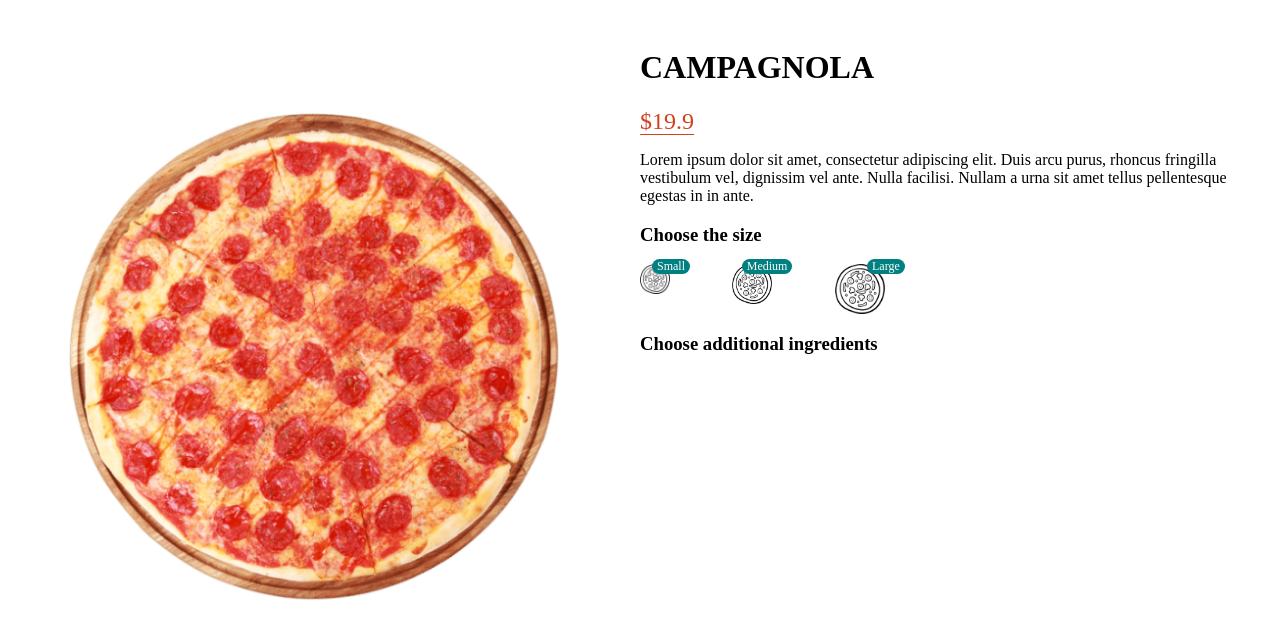
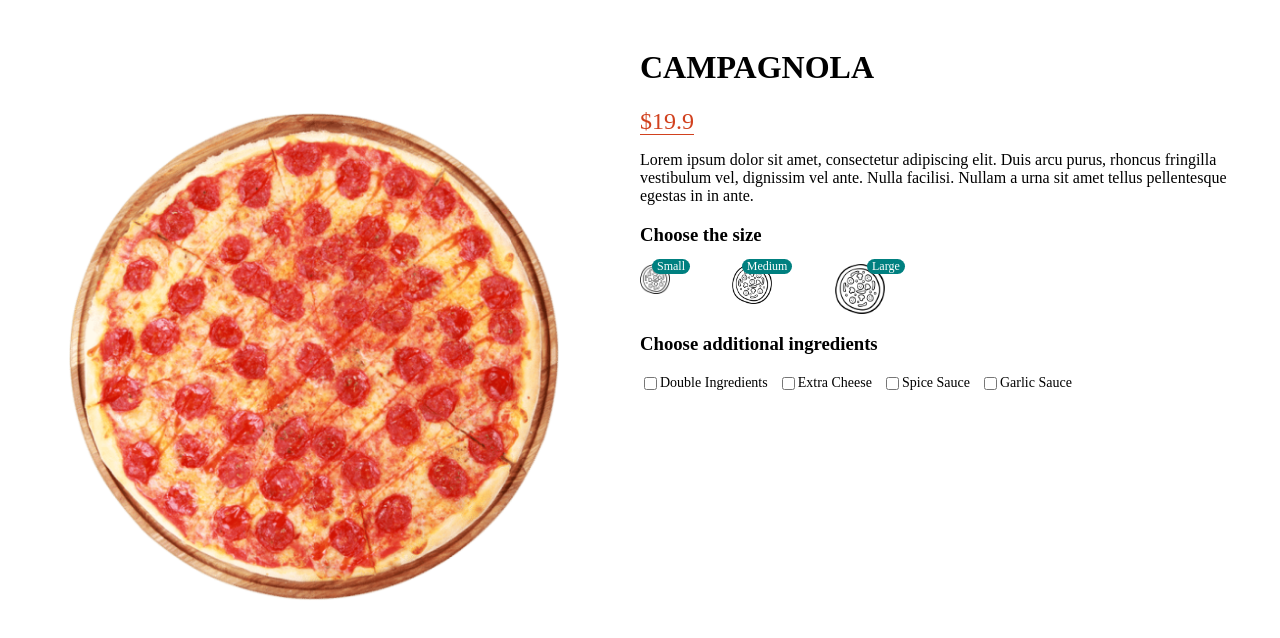
Before and after one commit to johnsistem/restaurant, a Next.js app: page /product/1 in a window 1280 px wide. Shown: the top 638 px of the page. Built offline with nearby package versions, Linux system fonts and the light colour scheme.

Commit message:
product options
product options

```diff
--- a/pages/product/[id].jsx
+++ b/pages/product/[id].jsx
@@ -43,6 +43,44 @@
 					</div>
 				</div>
 				<h3 className={styles.choose}>Choose additional ingredients</h3>
+				<div className={styles.ingredients}>
+					<div className={styles.option}>
+						<input
+							type="checkbox"
+							id="double"
+							name="double"
+							className={styles.checkbox}
+						/>
+						<label htmlFor="double">Double Ingredients</label>
+					</div>
+					<div className={styles.option}>
+						<input
+							type="checkbox"
+							id="cheese"
+							name="cheese"
+							className={styles.checkbox}
+						/>
+						<label htmlFor="double">Extra Cheese</label>
+					</div>
+					<div className={styles.option}>
+						<input
+							type="checkbox"
+							id="spicy"
+							name="spicy"
+							className={styles.checkbox}
+						/>
+						<label htmlFor="double">Spice Sauce</label>
+					</div>
+					<div className={styles.option}>
+						<input
+							type="checkbox"
+							id="garlic"
+							name="garlic"
+							className={styles.checkbox}
+						/>
+						<label htmlFor="double">Garlic Sauce</label>
+					</div>
+				</div>
 			</div>
 		</div>
 	);
--- a/styles/Product.module.css
+++ b/styles/Product.module.css
@@ -62,3 +62,17 @@
    padding: 0 5px;
 	border-radius: 10px;
 }
+
+.ingredients{
+	display: flex;
+	margin-bottom: 30px;
+}
+
+.option{
+	display: flex;
+	align-items: center;
+	margin-right: 10px;
+	font-size: 14px;
+	font-weight: 500;
+
+}
```
